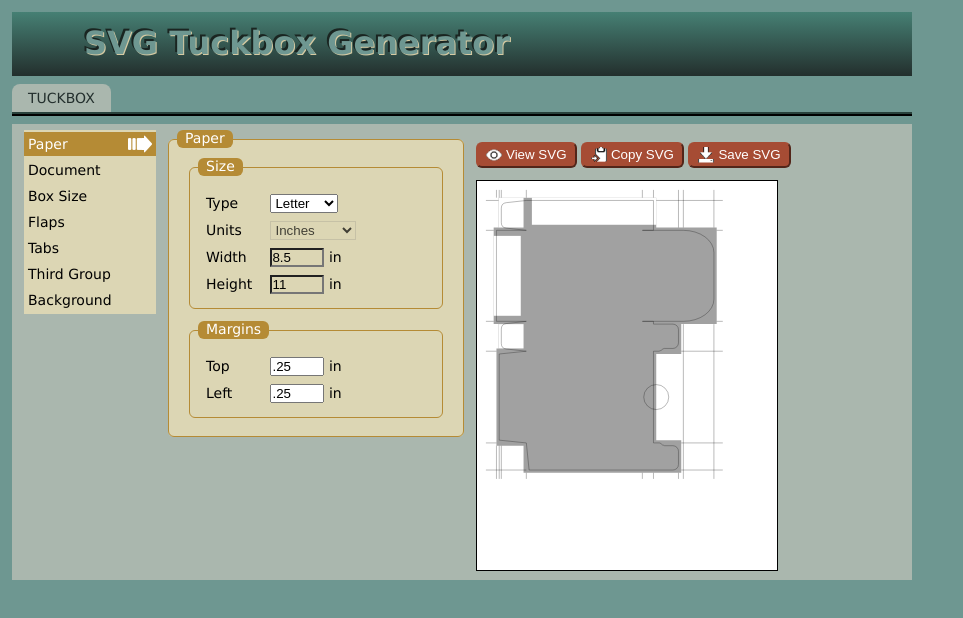
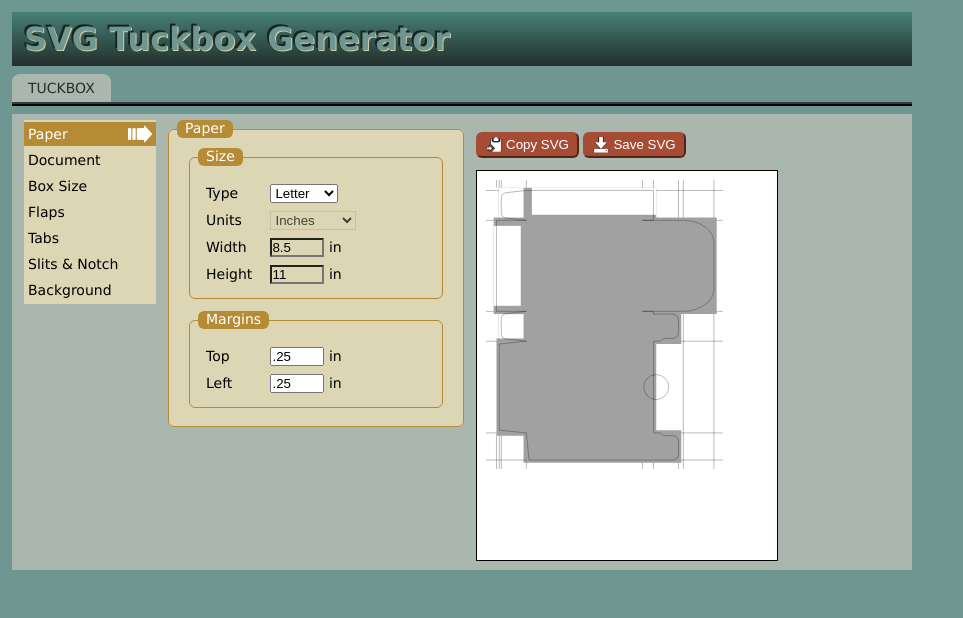
Before and after one commit to john-yaeger/svg-tuckbox, a plain HTML site: page index.html in a window 1280 px wide. Shown: the whole page, without its empty margins (0-963 px from the left). Drawn offline with Linux system fonts and the light colour scheme.

Commit message:
Hide unused elements

```diff
--- a/index.html
+++ b/index.html
@@ -17,7 +17,7 @@
 	</head>
 	<body id="page_tuckbox">
 		<div id="app_header">
-			<div class="logo">
+			<div class="logo" style="display: none">
 			</div>
 
 			<h1>SVG Tuckbox Generator</h1>
@@ -321,7 +321,7 @@
 				</fieldset>
 
 				<fieldset id="imageFieldGroup">
-					<legend>Third Group</legend>
+					<legend>Slits &amp; Notch</legend>
 
 					<fieldset id="backSlitsFieldGroup">
 						<legend>Back Slits</legend>
@@ -383,7 +383,7 @@
 			</div>
 
 			<div id="buttonGroup">
-				<button id="svgViewButton" type="button"><span class="glyph"></span>View SVG</button>
+				<button id="svgViewButton" type="button" style="display: none"><span class="glyph"></span>View SVG</button>
 				<button id="svgCopyButton" type="button"><span class="glyph"></span>Copy SVG</button>
 				<button id="svgSaveButton" type="button"><span class="glyph"></span>Save SVG</button>
 			</div>
--- a/resources/css/tuckbox.css
+++ b/resources/css/tuckbox.css
@@ -103,7 +103,7 @@ select[disabled].readonly {
     background: linear-gradient(rgb(70, 128, 116), rgb(35,47,45));
     border: 0;
     margin: 0;
-    padding: 12px 0;
+    padding: 8px 0;
 }
 #app_header:after { /* clearfix */
     visibility: hidden;
@@ -127,7 +127,7 @@ select[disabled].readonly {
     color: rgb(110,151,145);
     font: bold 32px Verdana,Arial,sans-serif;
     float: left;
-    margin: 0;
+    margin: 0 0 0 12px;
     text-shadow: -2px -2px 0 rgb(26,37,33), 1px 1px 0 rgb(214,202,162);
 }
 
```
